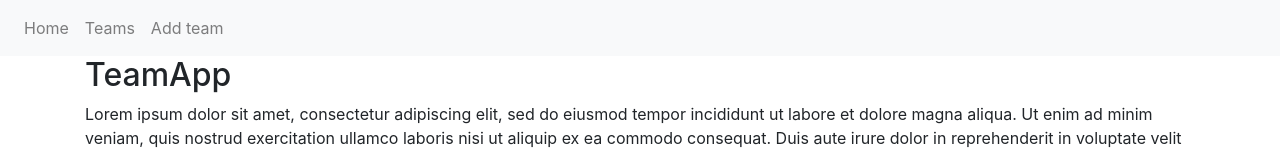
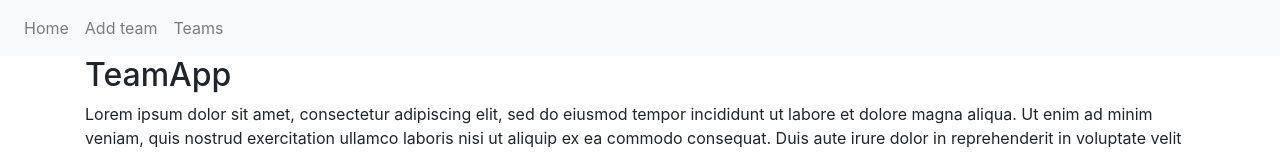
Before and after one commit to alburnus/team-app-reactjs-tutorial, a React (Create React App) app: page / in a window 1280 px wide. Shown: the top 153 px of the page. Built offline with nearby package versions, Linux system fonts and the light colour scheme.

Commit message:
Little refactor

```diff
--- a/src/Home.js
+++ b/src/Home.js
@@ -1,6 +1,6 @@
 import React from 'react';
 
-export function Home(props) {
+export function Home() {
     return (
         <div className="container">
             <h2>TeamApp</h2>
--- a/src/menu/MenuElements.js
+++ b/src/menu/MenuElements.js
@@ -1,12 +1,12 @@
 import React from "react";
 import {Element} from "./Element";
 
-export function MenuElements(props) {
+export function MenuElements() {
     return (
         <ul className="navbar-nav">
             <Element name="Home" path="/"/>
+            <Element name="Add team" path="/team/new"/>
             <Element name="Teams" path="/team"/>
-            <Element name="Add team" path="/team/new"/>
         </ul>
 
     )
--- a/src/team/Team.js
+++ b/src/team/Team.js
@@ -9,8 +9,8 @@ const API = 'http://localhost:8081/api/team';
 
 export default class Team extends React.Component {
 
-    constructor() {
-        super();
+    constructor(props) {
+        super(props);
         this.state = {
             teams: [],
             team: {},
@@ -75,7 +75,6 @@ export default class Team extends React.Component {
 
     render() {
         return (
-            <Router>
                 <div className="container">
                     <MessageAlert show={this.state.response.showMessage} type={this.state.response.type}/>
                     <h2>Team list</h2>
@@ -98,7 +97,6 @@ export default class Team extends React.Component {
                         <TeamDetails team={this.state.team}/>
                     </div>
                 </div>
-            </Router>
         )
     }
 }
--- a/src/team/TeamList.js
+++ b/src/team/TeamList.js
@@ -44,7 +44,6 @@ export default class TeamList extends React.Component {
                     </button>
                 </td>
             </tr>
-
         )
     }
 }
```
Also changed, not shown: 1 other file (tests, documents, lock files or other folders).
